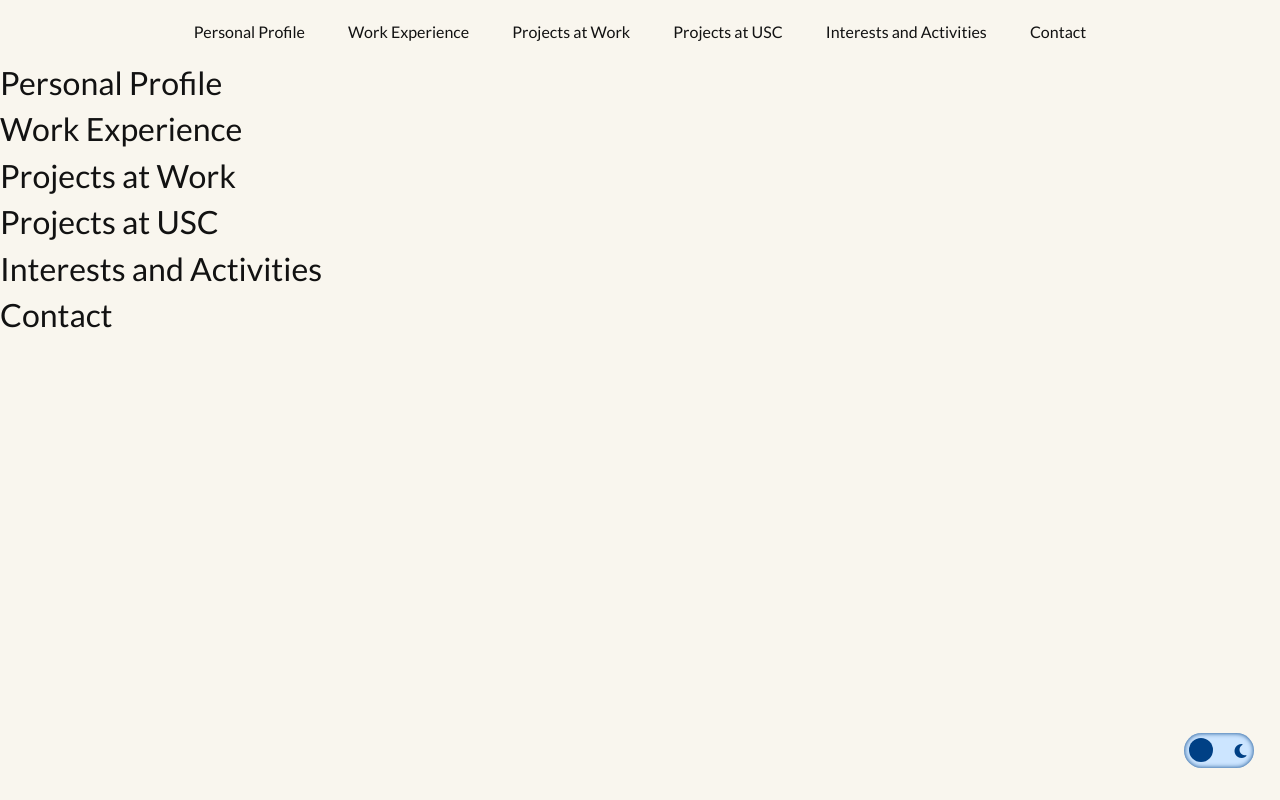
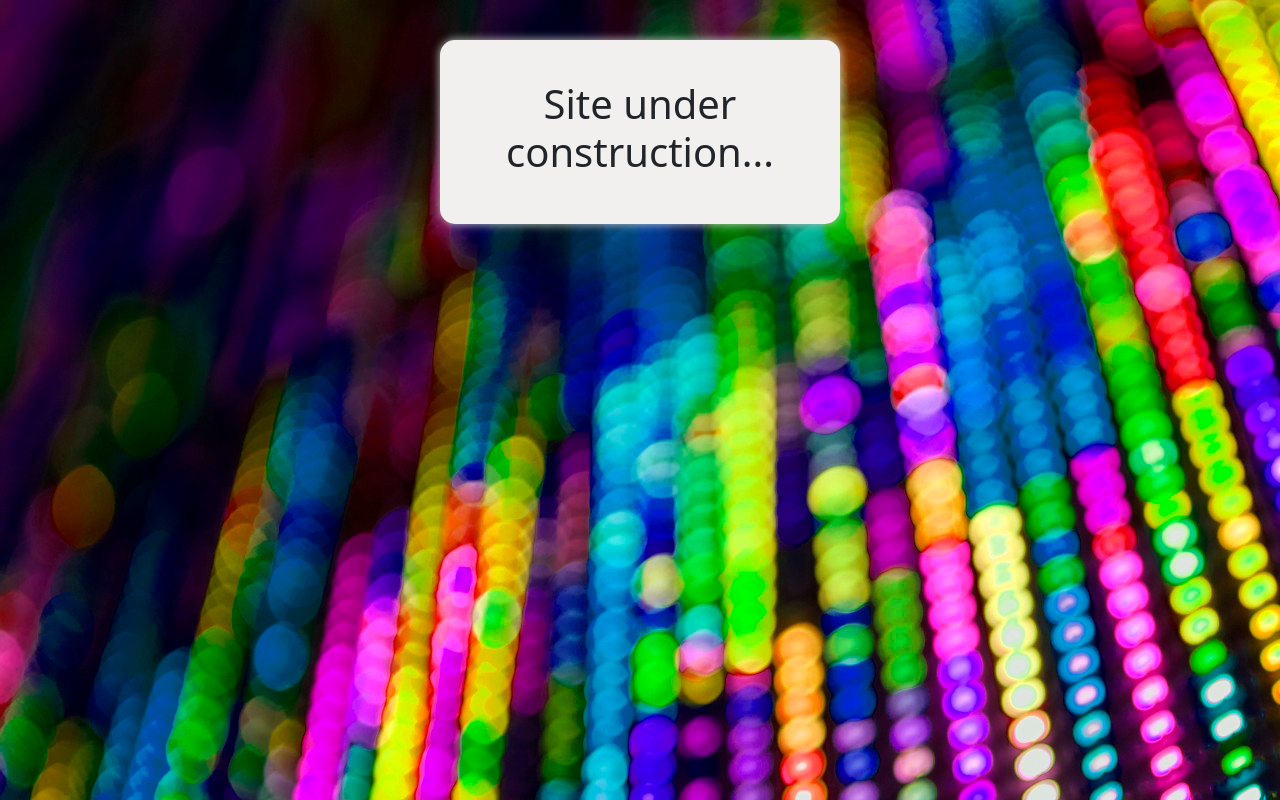
Before and after one commit to marcokleimans/marcokleimans.github.io, a PHP site: page / in a window 1280 px wide. Run offline with PHP 8.4, Linux system fonts and the light colour scheme; some libraries are stand-ins or nearby versions.

Commit message:
fix: Background Layout Construction Site

```diff
--- a/assets/scripts.js
+++ b/assets/scripts.js
@@ -1,52 +1,18 @@
-$(document).ready(function() {
-/***********
- THEME TOGGLE
- **********/
-    var $body = $('body');
-    var $checkbox = $('#switch');
-
-    // Set initial theme based on checkbox state
-    if ($checkbox.is(':checked')) {
-        $body.removeClass('light-theme').addClass('dark-theme');
-    } else {
-        $body.removeClass('dark-theme').addClass('light-theme');
-    }
-
-    // Toggle theme when checkbox is clicked
-    $checkbox.on('change', function() {
-        if ($checkbox.is(':checked')) {
-            $body.removeClass('light-theme').addClass('dark-theme');
-        } else {
-            $body.removeClass('dark-theme').addClass('light-theme');
-        }
-    });
-/***********
- MENU BORDER
- **********/
-    var $megaMenuItem = $('.mega-menu a')
-    $($megaMenuItem).on('click', function() {
-        // Remove 'active' class from all menu items
-        $($megaMenuItem).removeClass('active');
-
-        // Add 'active' class to the clicked menu item
-        $(this).addClass('active');
-    });
-});
 
 //Background rotation
-// $(document).ready(function() {
-//     var $body = $('body');
-//     var classes = ['', 'img_2', 'img_3']; // The classes to cycle through, including no class (empty string).
-//     var index = 0;
-//
-//     setInterval(function() {
-//         // Remove any previous class
-//         $body.removeClass(classes.join(' '));
-//
-//         // Add the next class in the cycle
-//         $body.addClass(classes[index]);
-//
-//         // Update index for next cycle
-//         index = (index + 1) % classes.length; // Cycle through the classes
-//     }, 1500); // 10,000 milliseconds = 10 seconds
-// });
+$(document).ready(function() {
+    var $body = $('body');
+    var classes = ['', 'img_2', 'img_3']; // The classes to cycle through, including no class (empty string).
+    var index = 0;
+
+    setInterval(function() {
+        // Remove any previous class
+        $body.removeClass(classes.join(' '));
+
+        // Add the next class in the cycle
+        $body.addClass(classes[index]);
+
+        // Update index for next cycle
+        index = (index + 1) % classes.length; // Cycle through the classes
+    }, 1500); // 10,000 milliseconds = 10 seconds
+});
--- a/assets/style.css
+++ b/assets/style.css
@@ -1,135 +1,22 @@
-/************
-GENERAL
-*************/
-:root {
-    --dark: #121212;
-    --light: #F9F6EE;
-    --gloom: #9e9e9e;
-    --ocean: #004085;
-    --glaciar: #cce5ff;
-    --sand: #856404;
-    --shine: #fff3cd;
+/*TEMP*/
+body{
+    background: url('/assets/images/led_1.jpg');
+    background-repeat: no-repeat;
 }
-html, body {
-    font-family: "Lato", sans-serif;
+body.img_2{
+    background: url('/assets/images/led_2.jpg');
+    background-repeat: no-repeat;
 }
-.mega-menu{
+body.img_3{
+    background: url('/assets/images/led_3.jpg');
+    background-repeat: no-repeat;
+}
+.construction-container{
+    background-color: #F2F0EF;
+    border-radius: 15px;
     text-align: center;
-    padding: 20px 0;
+    padding: 40px;
+    max-width: 400px;
+    margin: 40px auto 0 auto;
+    box-shadow: 0px 0px 10px #cdcdcd;
 }
-.mega-menu a{
-    margin: 0 20px;
-    text-decoration: none;
-}
-.hamburger-menu{
-    display: none;
-}
-/*MOBILE*/
-
-/*********
-THEME
-**********/
-/*1 - DARK*/
-.dark-theme{
-    background-color: var(--dark);
-    color: var(--light);
-}
-.fa-moon{
-    margin-left: 5px;
-    color: var(--ocean);
-}
-.dark-theme a{
-    color: var(--light);
-}
-.dark-theme .mega-menu a.active{
-    border-bottom: 3px solid var(--light);
-}
-/*2 - LIGHT*/
-.light-theme{
-    background-color: var(--light);
-    color: var(--dark);
-}
-.fa-sun{
-    margin-right: 5px;
-    color: var(--sand);
-}
-.light-theme a{
-    color: var(--dark);
-}
-.light-theme .mega-menu a.active{
-    border-bottom: 3px solid var(--dark);
-}
-/*THEME SWITCH*/
-.switch-container{
-    position: absolute;
-    bottom: 4%;
-    right: 2%;
-}
-.toggle:hover {
-    cursor: pointer;
-}
-.checkbox {
-    display : none;
-}
-/*Night mode*/
-/*Toggle background*/
-.toggle {
-    position : relative ;
-    display : flex;
-    align-items: center;
-    justify-content: space-around;
-    width : 70px;
-    height : 35px;
-    background-color: var(--glaciar);
-    box-shadow: inset 0 0 5px var(--ocean);
-    border-radius: 30px;
-}
-/* Slider */
-.toggle:after {
-    content: '';
-    position: absolute;
-    width: 24px;
-    height: 24px;
-    border-radius: 50%;
-    background-color: var(--ocean);
-    top: 5px;
-    left: 5px;
-    transition:  all 0.5s;
-}
-/*Light mode*/
-/* Toggle background */
-.checkbox:checked + .toggle {
-    box-shadow: inset 0 0 5px var(--sand);
-    background-color: var(--shine);
-}
-/*Slider */
-.checkbox:checked + .toggle::after {
-    left : 41px;
-    background-color: var(--sand);
-}
-
-/*TEMP*/
-/*body{*/
-/*    background: url('/assets/images/led_1.jpg');*/
-/*    background-repeat: no-repeat;*/
-/*    background-size : 100%;*/
-/*}*/
-/*body.img_2{*/
-/*    background: url('/assets/images/led_2.jpg');*/
-/*    background-repeat: no-repeat;*/
-/*    background-size: 100%;*/
-/*}*/
-/*body.img_3{*/
-/*    background: url('/assets/images/led_3.jpg');*/
-/*    background-repeat: no-repeat;*/
-/*    background-size: 100%;*/
-/*}*/
-/*.construction-container{*/
-/*    background-color: #F2F0EF;*/
-/*    border-radius: 15px;*/
-/*    text-align: center;*/
-/*    padding: 40px;*/
-/*    max-width: 400px;*/
-/*    margin: 40px auto 0 auto;*/
-/*    box-shadow: 0px 0px 10px #cdcdcd;*/
-/*}*/
--- a/index.html
+++ b/index.html
@@ -19,43 +19,13 @@
     <link href="https://fonts.googleapis.com/css2?family=Lato:ital,wght@0,100;0,300;0,400;0,700;0,900;1,100;1,300;1,400;1,700;1,900&display=swap" rel="stylesheet">
 </head>
 
-<body>
+<body class="img_3">
+<img src="assets/images/led_2.jpg" style="display:none;" alt="">
+<img src="assets/images/led_3.jpg" style="display:none;" alt="">
 
-<!--Menu-->
-<div class="menu-wrapper">
-    <div class="mega-menu">
-        <a href="#profile">Personal Profile</a>
-        <a href="#work">Work Experience</a>
-        <a href="#projects">Projects at Work</a>
-        <a href="#usc">Projects at USC</a>
-        <a href="#facts">Interests and Activities</a>
-        <a href="#contact">Contact</a>
-    </div>
-    <div class="hamburger-menu">
-        <a href="#profile">Personal Profile</a>
-        <a href="#work">Work Experience</a>
-        <a href="#projects">Projects at Work</a>
-        <a href="#usc">Projects at USC</a>
-        <a href="#facts">Interests and Activities</a>
-        <a href="#contact">Contact</a>
-    </div>
+<div class="construction-container">
+    <h1>Site under construction...</h1>
 </div>
-
-<!--Theme Toggle-->
-<div class="switch-container">
-    <input type="checkbox" id="switch" class="checkbox"/>
-    <label for="switch" class="toggle">
-        <i class="fa-solid fa-sun"></i><i class="fa-solid fa-moon"></i>
-    </label>
-</div>
-
-<!--Main Content-->
-<h2 id="profile">Personal Profile</h2>
-<h2 id="work">Work Experience</h2>
-<h2 id="projects">Projects at Work</h2>
-<h2 id="usc">Projects at USC</h2>
-<h2 id="facts">Interests and Activities</h2>
-<h2 id="contact">Contact</h2>
 
 </body>
 </html>
```
